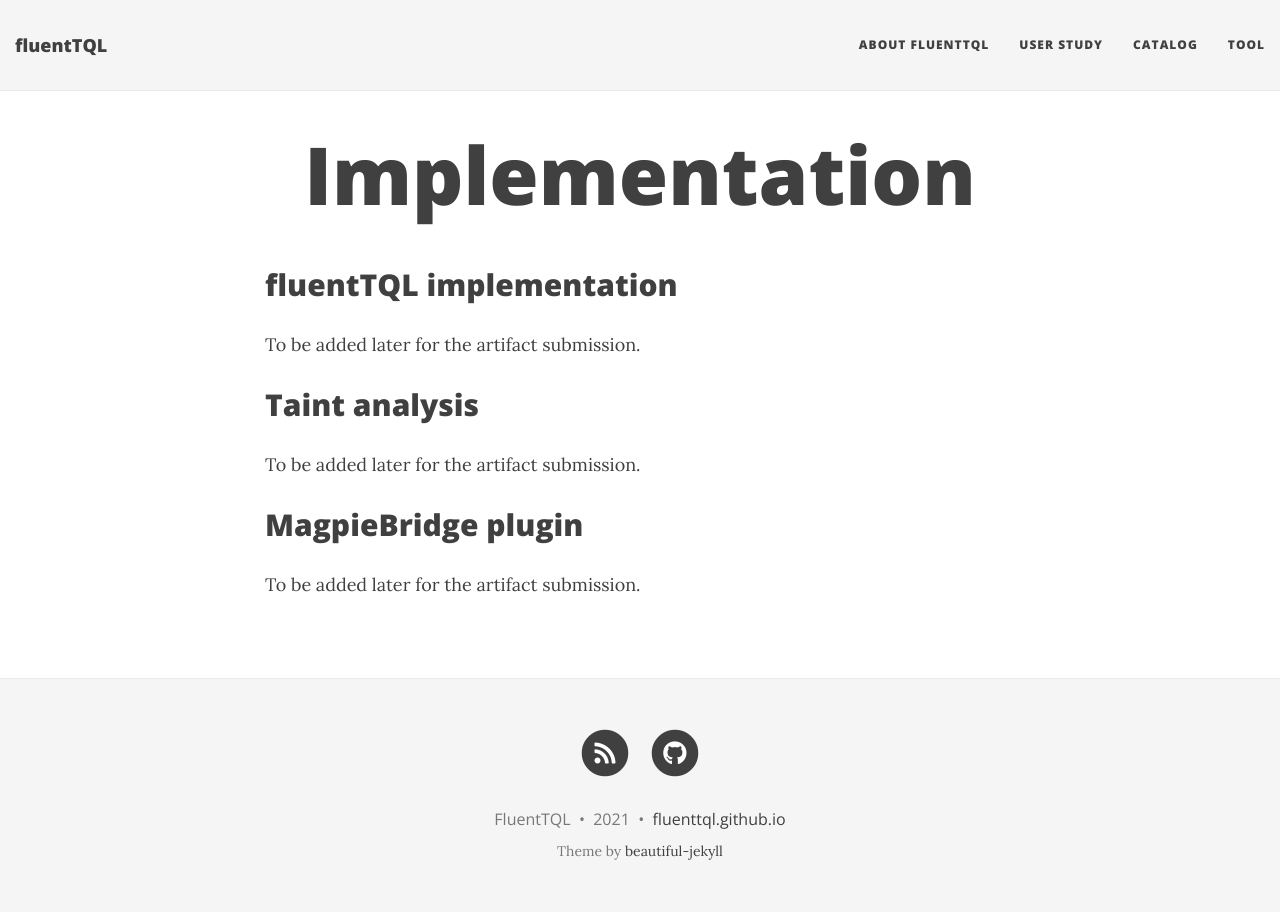
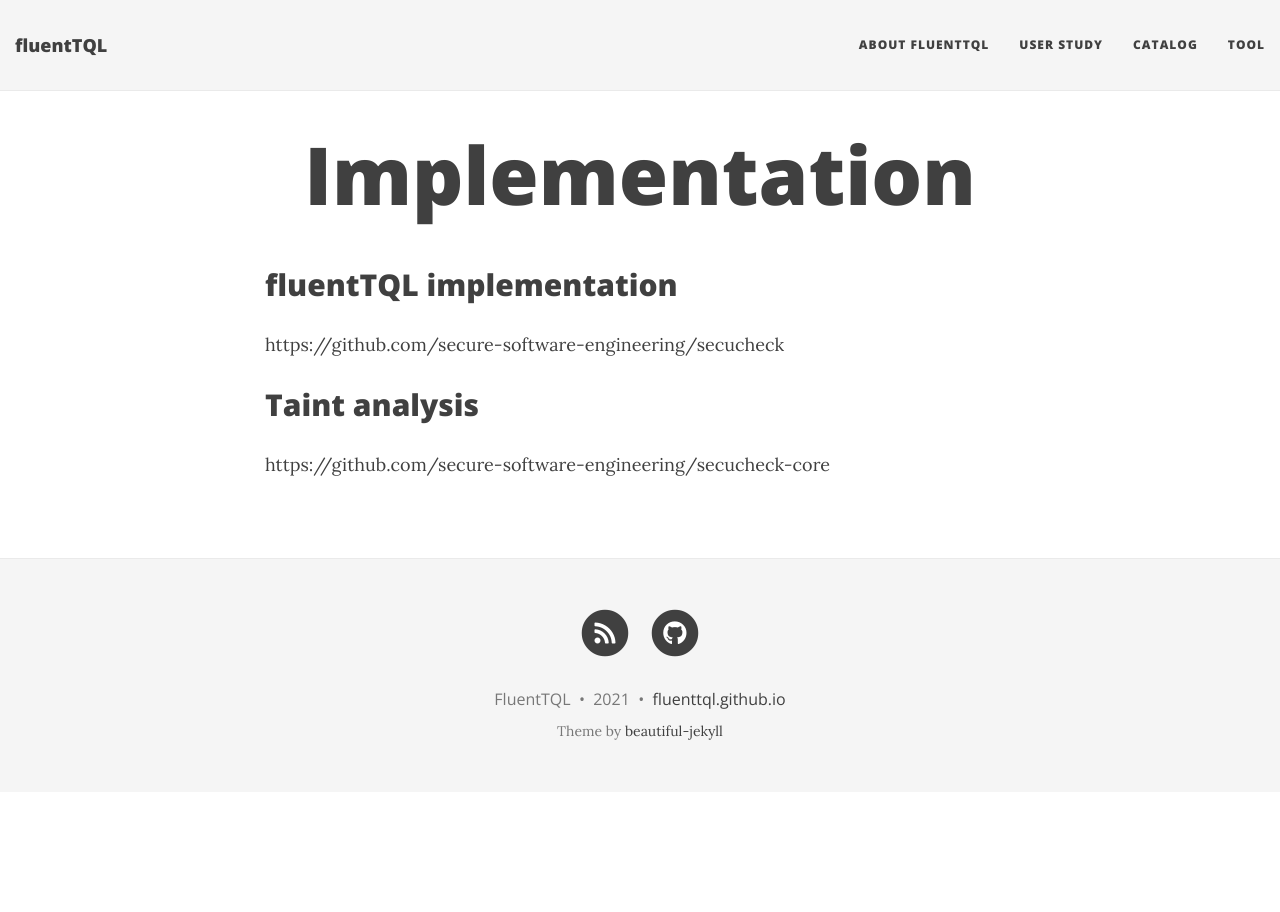
Before and after one commit to fluenttql/fluenttql.github.io, a Jekyll site: the page built from tool.md, in a window 1280 px wide. Built offline with Jekyll 4.4.1, drawn with Linux system fonts in a browser that asks for light colours; nearby versions of some CDN libraries.

Commit message:
implementation links

```diff
--- a/tool.md
+++ b/tool.md
@@ -6,12 +6,8 @@ subtitle:
 
 ## fluentTQL implementation
 
-To be added later for the artifact submission.
+https://github.com/secure-software-engineering/secucheck
 
 ## Taint analysis
 
-To be added later for the artifact submission.
-
-## MagpieBridge plugin
-
-To be added later for the artifact submission.
+https://github.com/secure-software-engineering/secucheck-core
```
